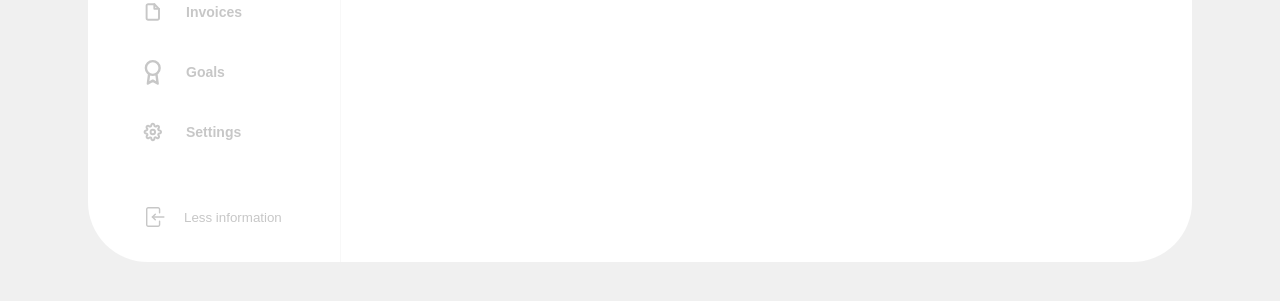
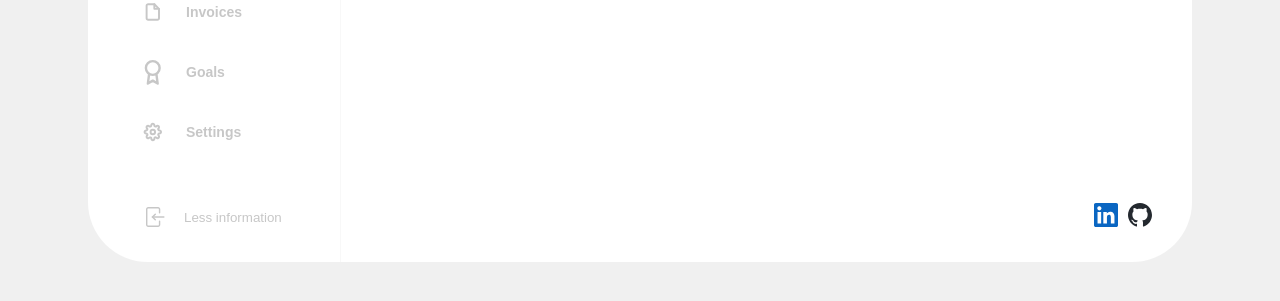
Before and after one commit to Smd16Bi/cloudcash, a React (Create React App) app: page / in a window 1280 px wide. Shown: the part 393-694 px from the top of the page. Built offline with nearby package versions, Linux system fonts and the light colour scheme; a web font is replaced by a local one.

Commit message:
added footer

```diff
--- a/src/assets/base.css
+++ b/src/assets/base.css
@@ -17,7 +17,7 @@ body {
   max-width: 80%;
   display: grid;
   grid-template-columns: auto 1fr;
-  grid-template-rows: minmax(110px, auto) auto auto;
+  grid-template-rows: minmax(110px, auto) 1fr auto;
   grid-column-gap: 45px;
   grid-row-gap: 40px;
   grid-template-areas:
--- /dev/null
+++ b/src/component/footer/Footer.tsx
@@ -0,0 +1,55 @@
+import React from 'react';
+import style from './footer.module.css';
+
+const Footer: React.FC = () => {
+  return (
+    <footer className={style.footer}>
+      <nav className={style.nav}>
+        <ul className={style.list}>
+          <li className={style.item}>
+            <a
+              className={style.link}
+              href="https://www.linkedin.com/in/anton-vasylchenko-34b20a260"
+              target="_blank"
+              title="linkedin">
+              <svg width="48" height="48" viewBox="0 0 48 48" fill="none" xmlns="http://www.w3.org/2000/svg">
+                <g clipPath="url(#clip0_17_32)">
+                  <path
+                    d="M44.4567 0H3.54333C2.60358 0 1.70232 0.373315 1.03782 1.03782C0.373315 1.70232 0 2.60358 0 3.54333V44.4567C0 45.3964 0.373315 46.2977 1.03782 46.9622C1.70232 47.6267 2.60358 48 3.54333 48H44.4567C45.3964 48 46.2977 47.6267 46.9622 46.9622C47.6267 46.2977 48 45.3964 48 44.4567V3.54333C48 2.60358 47.6267 1.70232 46.9622 1.03782C46.2977 0.373315 45.3964 0 44.4567 0ZM14.3067 40.89H7.09V17.9667H14.3067V40.89ZM10.6933 14.79C9.87473 14.7854 9.07583 14.5384 8.39747 14.0802C7.71911 13.622 7.19168 12.9731 6.88175 12.2154C6.57183 11.4577 6.4933 10.6252 6.65606 9.82291C6.81883 9.02063 7.2156 8.28455 7.79631 7.70756C8.37702 7.13057 9.11563 6.73853 9.91893 6.58092C10.7222 6.42331 11.5542 6.50719 12.3099 6.82197C13.0656 7.13675 13.7111 7.66833 14.1649 8.34962C14.6188 9.03092 14.8606 9.83138 14.86 10.65C14.8677 11.1981 14.765 11.7421 14.558 12.2496C14.351 12.7571 14.044 13.2178 13.6551 13.6041C13.2663 13.9905 12.8037 14.2946 12.2948 14.4983C11.786 14.702 11.2413 14.8012 10.6933 14.79ZM40.9067 40.91H33.6933V28.3867C33.6933 24.6933 32.1233 23.5533 30.0967 23.5533C27.9567 23.5533 25.8567 25.1667 25.8567 28.48V40.91H18.64V17.9833H25.58V21.16H25.6733C26.37 19.75 28.81 17.34 32.5333 17.34C36.56 17.34 40.91 19.73 40.91 26.73L40.9067 40.91Z"
+                    fill="#0A66C2"
+                  />
+                </g>
+                <defs>
+                  <clipPath id="clip0_17_32">
+                    <rect width="48" height="48" fill="white" />
+                  </clipPath>
+                </defs>
+              </svg>
+            </a>
+          </li>
+          <li className={style.item}>
+            <a className={style.link} href="https://github.com/Smd16Bi" target="_blank" title="github">
+              <svg width="48" height="48" viewBox="0 0 48 48" fill="none" xmlns="http://www.w3.org/2000/svg">
+                <g clipPath="url(#clip0_910_21)">
+                  <path
+                    fillRule="evenodd"
+                    clipRule="evenodd"
+                    d="M24.0199 0C10.7375 0 0 10.8167 0 24.1983C0 34.895 6.87988 43.9495 16.4241 47.1542C17.6174 47.3951 18.0545 46.6335 18.0545 45.9929C18.0545 45.4319 18.0151 43.509 18.0151 41.5055C11.3334 42.948 9.94198 38.6209 9.94198 38.6209C8.86818 35.8164 7.27715 35.0956 7.27715 35.0956C5.09022 33.6132 7.43645 33.6132 7.43645 33.6132C9.86233 33.7735 11.1353 36.0971 11.1353 36.0971C13.2824 39.7827 16.7422 38.7413 18.1341 38.1002C18.3328 36.5377 18.9695 35.456 19.6455 34.8552C14.3163 34.2942 8.70937 32.211 8.70937 22.9161C8.70937 20.2719 9.66321 18.1086 11.1746 16.4261C10.9361 15.8253 10.1008 13.3409 11.4135 10.0157C11.4135 10.0157 13.4417 9.3746 18.0146 12.4996C19.9725 11.9699 21.9916 11.7005 24.0199 11.6982C26.048 11.6982 28.1154 11.979 30.0246 12.4996C34.5981 9.3746 36.6262 10.0157 36.6262 10.0157C37.9389 13.3409 37.1031 15.8253 36.8646 16.4261C38.4158 18.1086 39.3303 20.2719 39.3303 22.9161C39.3303 32.211 33.7234 34.2539 28.3544 34.8552C29.2296 35.6163 29.9848 37.0583 29.9848 39.3421C29.9848 42.5871 29.9454 45.1915 29.9454 45.9924C29.9454 46.6335 30.383 47.3951 31.5758 47.1547C41.12 43.9491 47.9999 34.895 47.9999 24.1983C48.0392 10.8167 37.2624 0 24.0199 0Z"
+                    fill="#24292F"
+                  />
+                </g>
+                <defs>
+                  <clipPath id="clip0_910_21">
+                    <rect width="48" height="48" fill="white" />
+                  </clipPath>
+                </defs>
+              </svg>
+            </a>
+          </li>
+        </ul>
+      </nav>
+    </footer>
+  );
+};
+
+export default Footer;
--- /dev/null
+++ b/src/component/footer/footer.module.css
@@ -0,0 +1,29 @@
+.footer {
+  padding-bottom: 30px;
+}
+
+.nav {}
+
+.list {
+  display: flex;
+  align-items: center;
+  justify-content: flex-end;
+  column-gap: 10px;
+}
+
+.item {}
+
+.link {
+  text-decoration: none;
+}
+
+.link svg {
+  width: 24px;
+  height: 24px;
+  transition: all 0.3s;
+  cursor: pointer;
+}
+
+.link svg:hover {
+  transform: scale(1.1);
+}
--- a/src/component/index.js
+++ b/src/component/index.js
@@ -1,2 +1,3 @@
 export { default as Aside } from "../component/aside/Aside";
 export { default as Header } from "../component/header/Header";
+export { default as Footer } from "../component/footer/Footer";
--- a/src/loyaut/Loyaut.tsx
+++ b/src/loyaut/Loyaut.tsx
@@ -1,5 +1,5 @@
 import React from 'react';
-import { Aside, Header } from '../component';
+import { Aside, Header, Footer } from '../component';
 type Props = {
   children?: React.ReactNode;
 };
@@ -9,7 +9,7 @@ const Loyaut: React.FC<Props> = ({ children }) => {
       <Header />
       <Aside />
       <main>{children}</main>
-      <footer></footer>
+      <Footer />
     </div>
   );
 };
```
